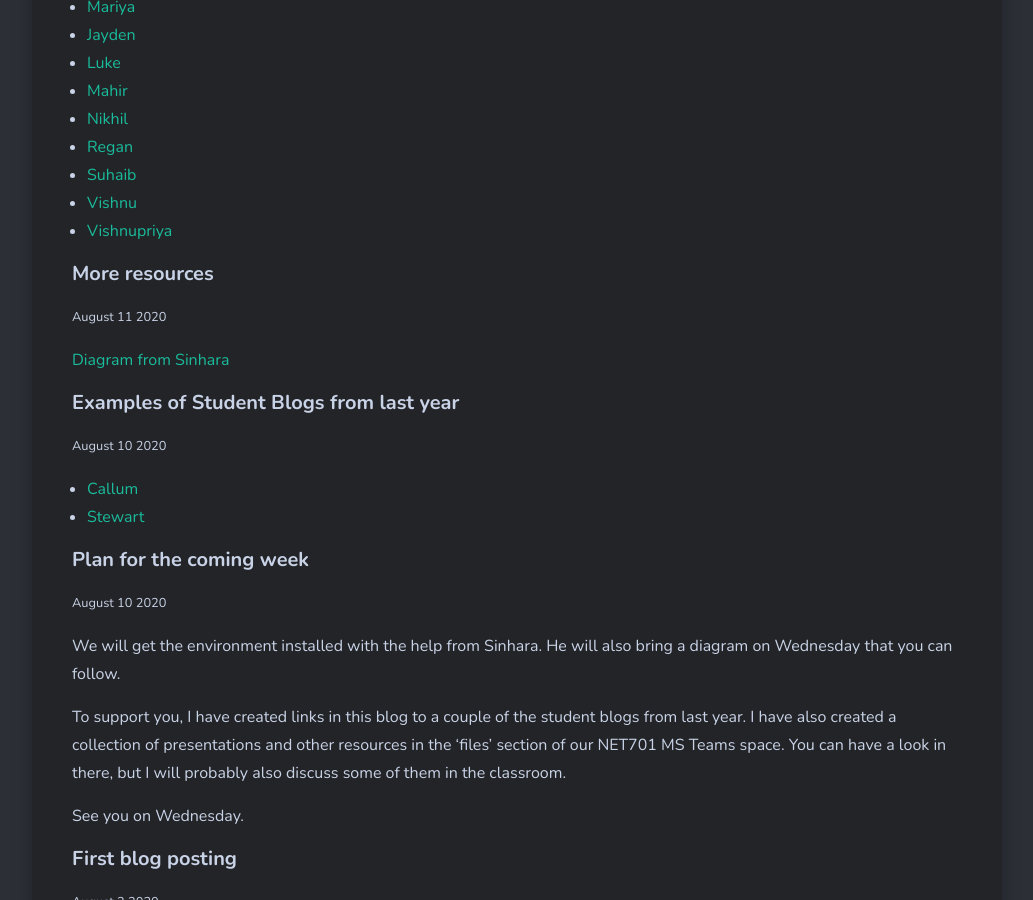
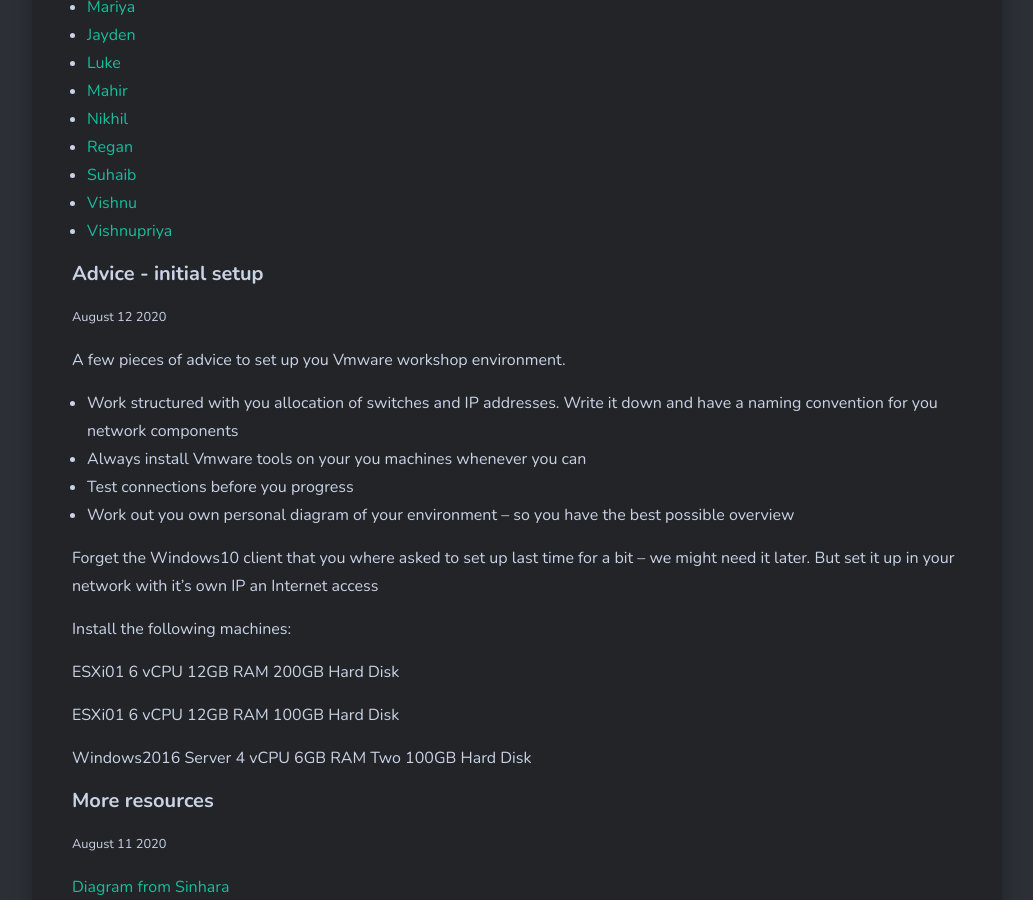
Before and after one commit to larsoliverdam/nmit, a Jekyll site: the page built from _pages/NET701.md, in a window 1280 px wide and 900 px high, scrolled down 1158 px. Shown: the whole window, without its empty margins (123-1156 px from the left). Built offline with Jekyll 4.4.1, drawn with Linux system fonts in a browser that asks for light colours; nearby versions of some CDN libraries; comment, search, counter and statistics services are not loaded.

Commit message:
NET701 update

```diff
--- a/_pages/NET701.md
+++ b/_pages/NET701.md
@@ -24,6 +24,35 @@ image: VMware.jpg
 * [Suhaib](https://parappallath.wordpress.com/)
 * [Vishnu](https://badboynet701.wordpress.com/)
 * [Vishnupriya](https://vishnupriyanet701.wordpress.com/)
+
+#### Advice - initial setup
+<small>August 12 2020</small>
+
+A few pieces of advice to set up you Vmware workshop environment.
+
+* Work structured with you allocation of switches and IP addresses. Write it down and have a naming convention for you network components
+* Always install Vmware tools on your you machines whenever you can
+* Test connections before you progress
+* Work out you own personal diagram of your environment – so you have the best possible overview
+
+Forget the Windows10 client that you where asked to set up last time for a bit – we might need it later. But set it up in your network with it’s own IP an Internet access
+
+Install the following machines:
+
+ESXi01
+6 vCPU
+12GB RAM
+200GB Hard Disk
+
+ESXi01
+6 vCPU
+12GB RAM
+100GB Hard Disk
+
+Windows2016 Server
+4 vCPU
+6GB RAM
+Two 100GB Hard Disk
 
 #### More resources
 <small>August 11 2020</small>
```
